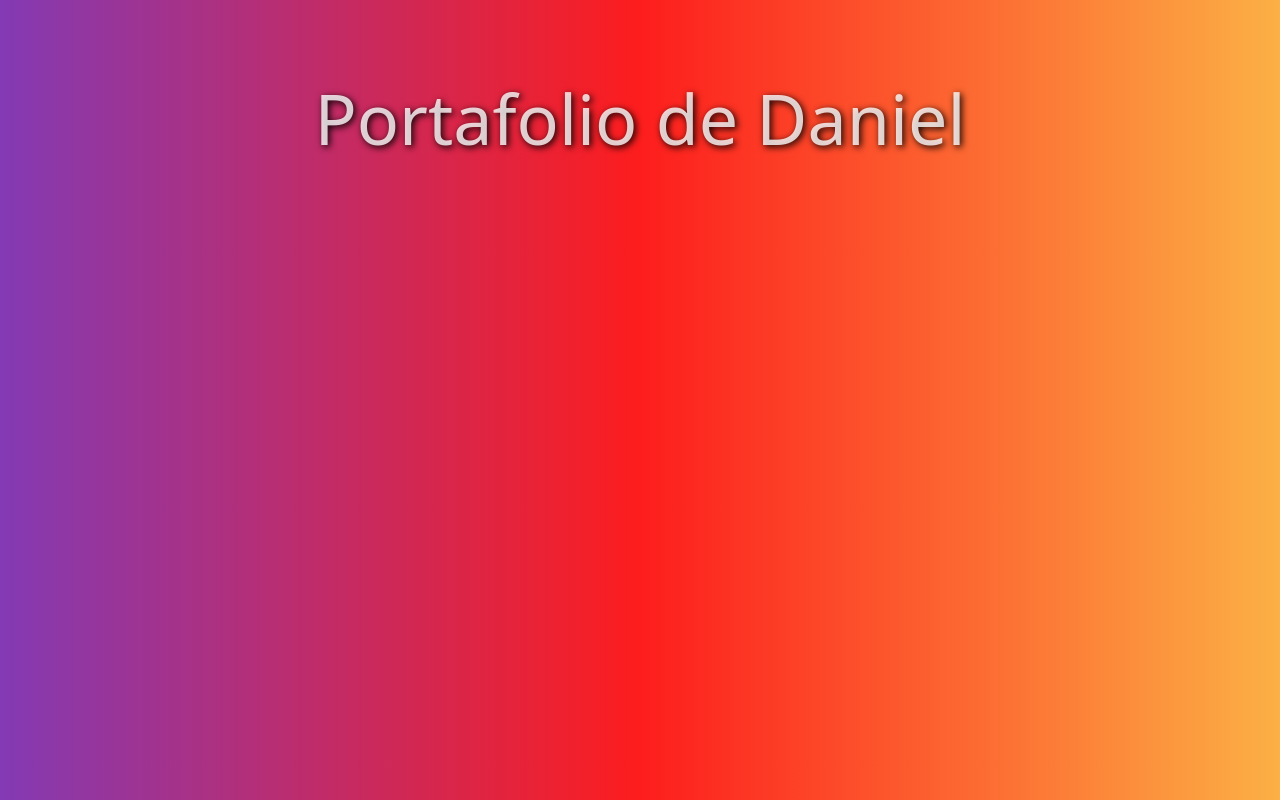
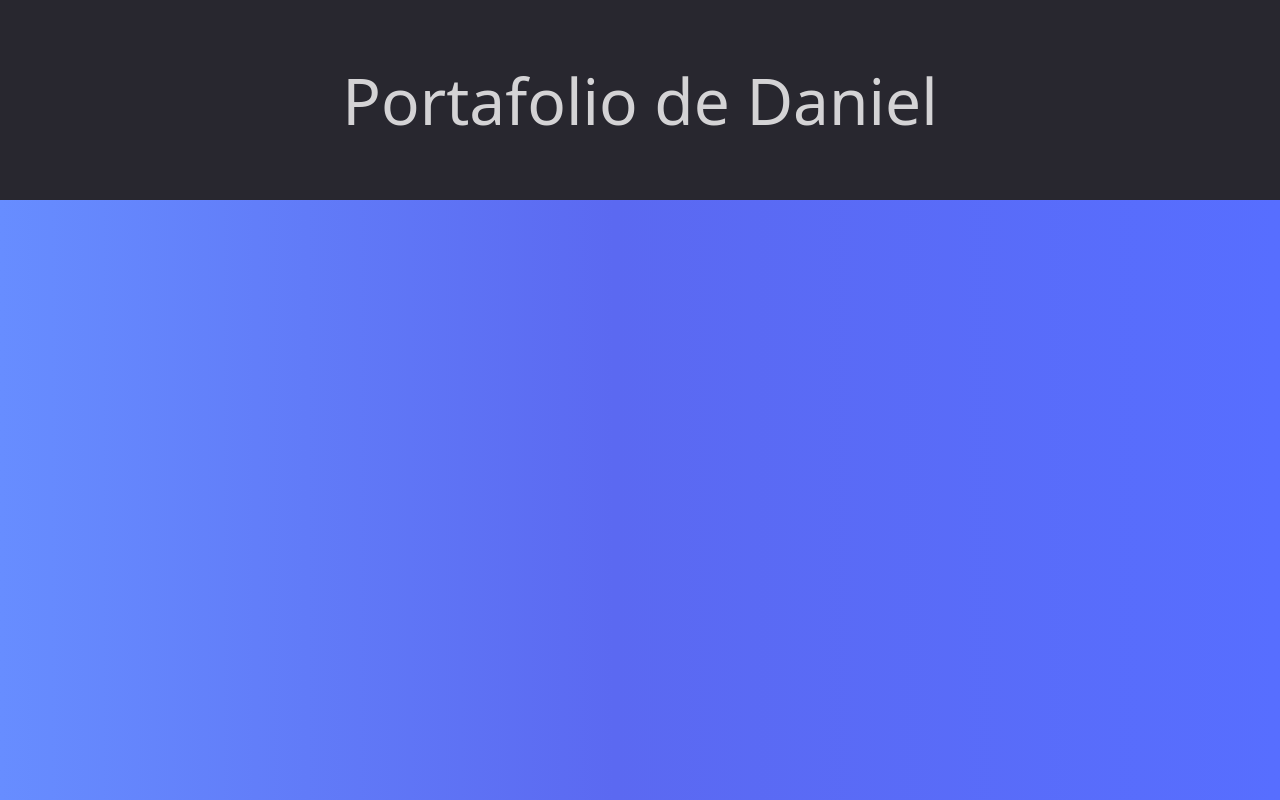
Before and after one commit to Danielerj22/portfolio, a plain HTML site: page docs/index.html in a window 1280 px wide. Drawn offline with Linux system fonts and the light colour scheme.

Commit message:
cambio de colores

```diff
--- a/docs/css/styles.css
+++ b/docs/css/styles.css
@@ -8,16 +8,19 @@
 body {
   background-repeat: no-repeat;
   height: 100vh;
-  background: rgb(131,58,180);
-background: linear-gradient(90deg, rgba(131,58,180,1) 0%, rgba(253,29,29,1) 50%, rgba(252,176,69,1) 100%);
+  background: rgb(103,141,255);
+background: linear-gradient(90deg, rgba(103,141,255,1) 0%, rgba(91,105,241,1) 48%, rgba(87,110,255,1) 100%);
 }
-h1 {
-  padding-top: 1em;
-  text-align: center;
-  text-shadow: 2px 2px 7px #000;
-  font-size: 70px;
+.titulo{
+  top: 500px;
+  display: flex;
+  justify-content: center;
+  align-items: center;
+  background-color: #28272F;
+  height: 200px;
+  font-size: 2em;
+}
 
-}
 ::-webkit-scrollbar {
   display: none;
 }
--- a/docs/index.html
+++ b/docs/index.html
@@ -9,8 +9,10 @@
     <title>Daniel Román</title>
   </head>
   <body>
+  <div class="titulo">
+    <h1>Portafolio de Daniel</h1>
+  </div>
 
-    <h1>Portafolio de Daniel</h1>
 
     <script src="js/script.js"></script>
   </body>
```
